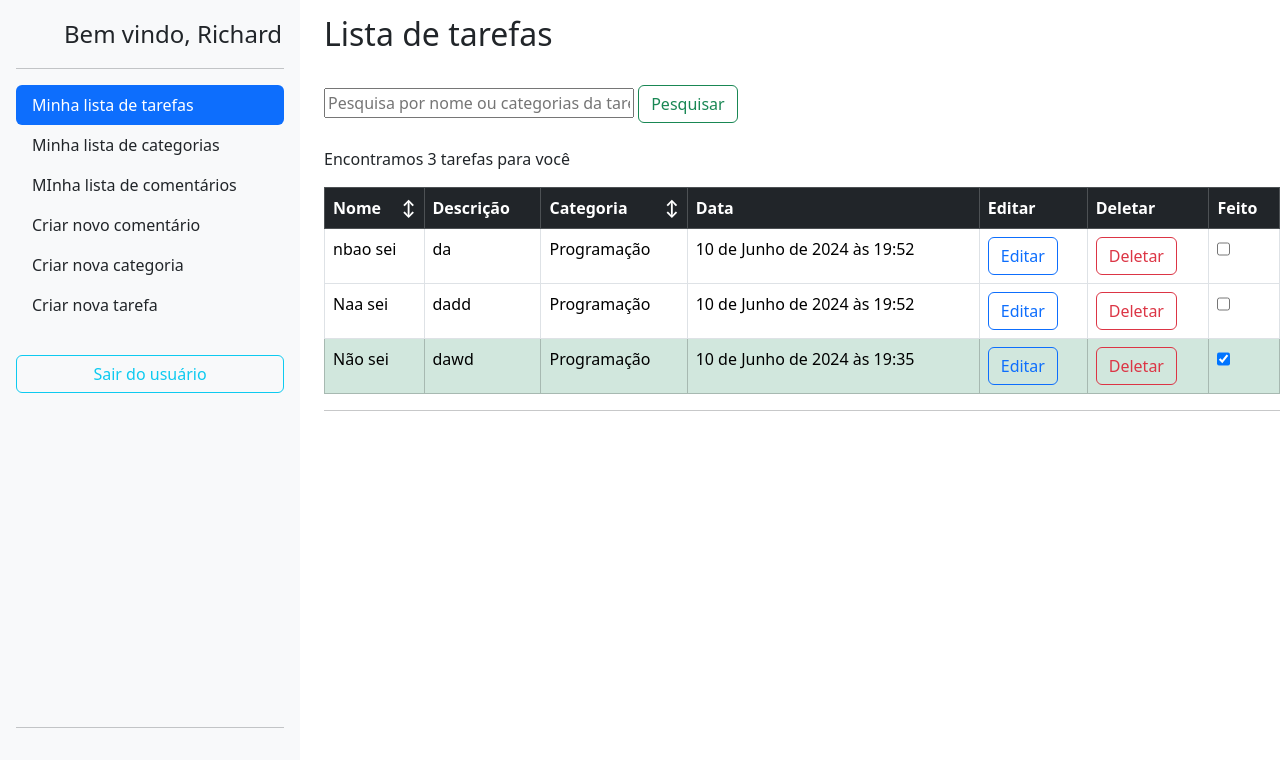
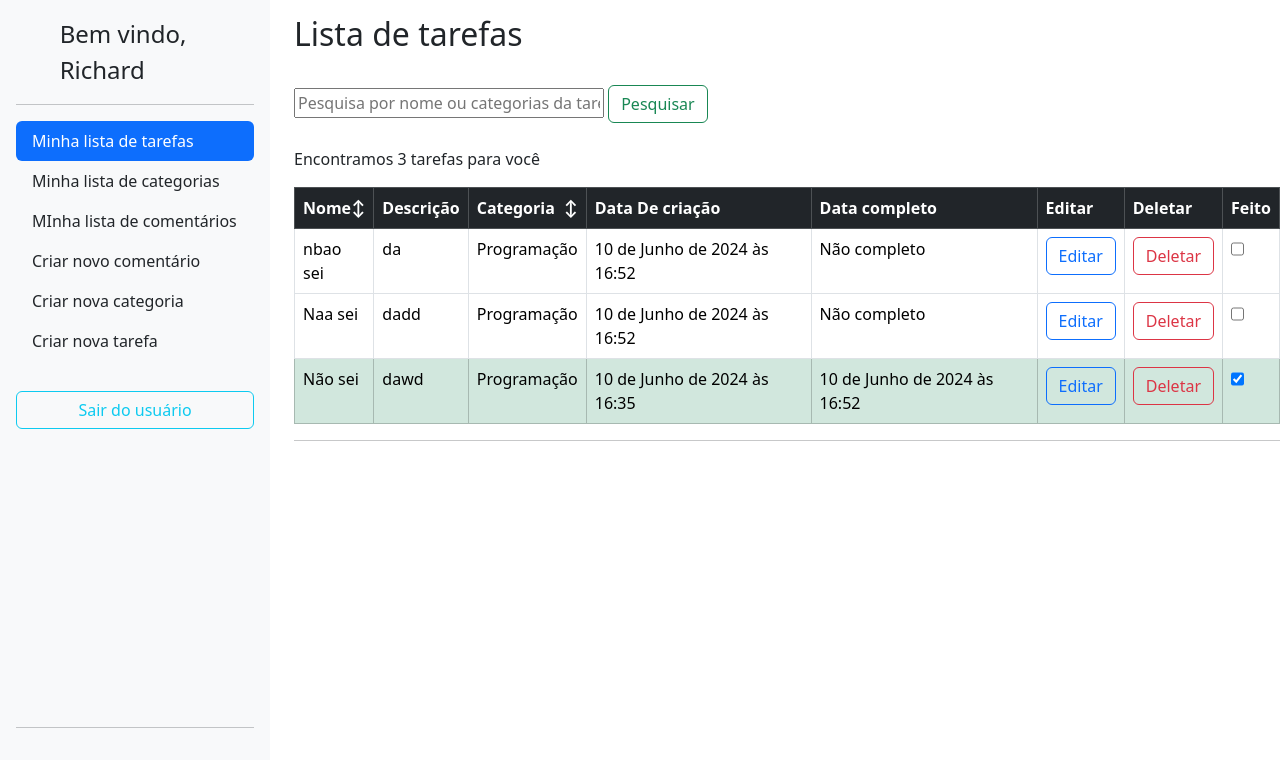
Before and after one commit to RichardMatheus929/todolist, a Django app: page / in a window 1280 px wide. Shown: the top 767 px of the page. Run offline with Django 4.2, Linux system fonts and the light colour scheme; a user stored in the database is signed in; data comes from the database, SQL or seed files in the repository; both versions use the stored data as it was after the commit.

Commit message:
fix bugs after merge

```diff
--- a/lizetest/core/templates/sidebar.html
+++ b/lizetest/core/templates/sidebar.html
@@ -1,5 +1,5 @@
 <!-- sidebar.html -->
-<div class="d-flex flex-column flex-shrink-0 p-3 bg-light" style="width:300px; height: 95vh;">
+<div class="d-flex flex-column flex-shrink-0 p-3 bg-light" style="width:270px; height: 95vh;">
     <a href="/" class="d-flex align-items-center mb-3 mb-md-0 me-md-auto link-dark text-decoration-none">
         <svg class="bi me-2" width="40" height="32">
             <use xlink:href="#bootstrap" />
--- a/lizetest/settings.py
+++ b/lizetest/settings.py
@@ -111,7 +111,7 @@ AUTH_PASSWORD_VALIDATORS = [
 
 LANGUAGE_CODE = 'pt-br'
 
-TIME_ZONE = 'UTC'
+TIME_ZONE = 'America/Sao_Paulo'
 
 USE_I18N = True
 
--- a/lizetest/todo/templates/task_list.html
+++ b/lizetest/todo/templates/task_list.html
@@ -24,7 +24,8 @@
             </th>
             <th scope="col">Descrição</th>
             <th scope="col" onclick="alterfilter(this)" class="filter-header" data-field="category">Categoria<span style="float: right;">↕</span></th>
-            <th scope="col">Data</th>
+            <th scope="col">Data De criação</th>
+            <th scope="col">Data completo</th>
             <th scope="col">Editar</th>
             <th scope="col">Deletar</th>
             <th scope="col">Feito</th>
@@ -37,6 +38,7 @@
             <td>{{task.description}}</td>
             <td>{{task.category}}</td>
             <td>{{task.created_at}}</td>
+            <td>{% if task.completion_date == None %}Não completo{% else %}{{task.completion_date}}{% endif %}</td>
             <td>
               <a href="{% url 'todo:task_edit' pk=task.pk %}">
                 <button type="button" class="btn btn-outline-primary btn-delete">Editar</button>
--- a/lizetest/todo/views.py
+++ b/lizetest/todo/views.py
@@ -1,6 +1,11 @@
 
 from django.urls import reverse_lazy
+from datetime import datetime
 from django.shortcuts import redirect
+
+import pytz
+from django.conf import settings
+
 from django.views.generic import ListView, CreateView, UpdateView, DeleteView
 
 from lizetest.core.models import BaseViews
@@ -30,6 +35,12 @@ class AlterTask(APIView):
     def get(self,rquest,task_id):
         task = Task.objects.get(id=task_id)
         task.completed = not task.completed
+        if task.completion_date:
+            task.completion_date = None
+        else:
+            local_tz = pytz.timezone(settings.TIME_ZONE)
+            now = datetime.now(local_tz)
+            task.completion_date = now
         task.save()
         return Response({'id_atualizado': task_id, "valor":task.completed})
 
```
Also changed, not shown: db.sqlite3.
